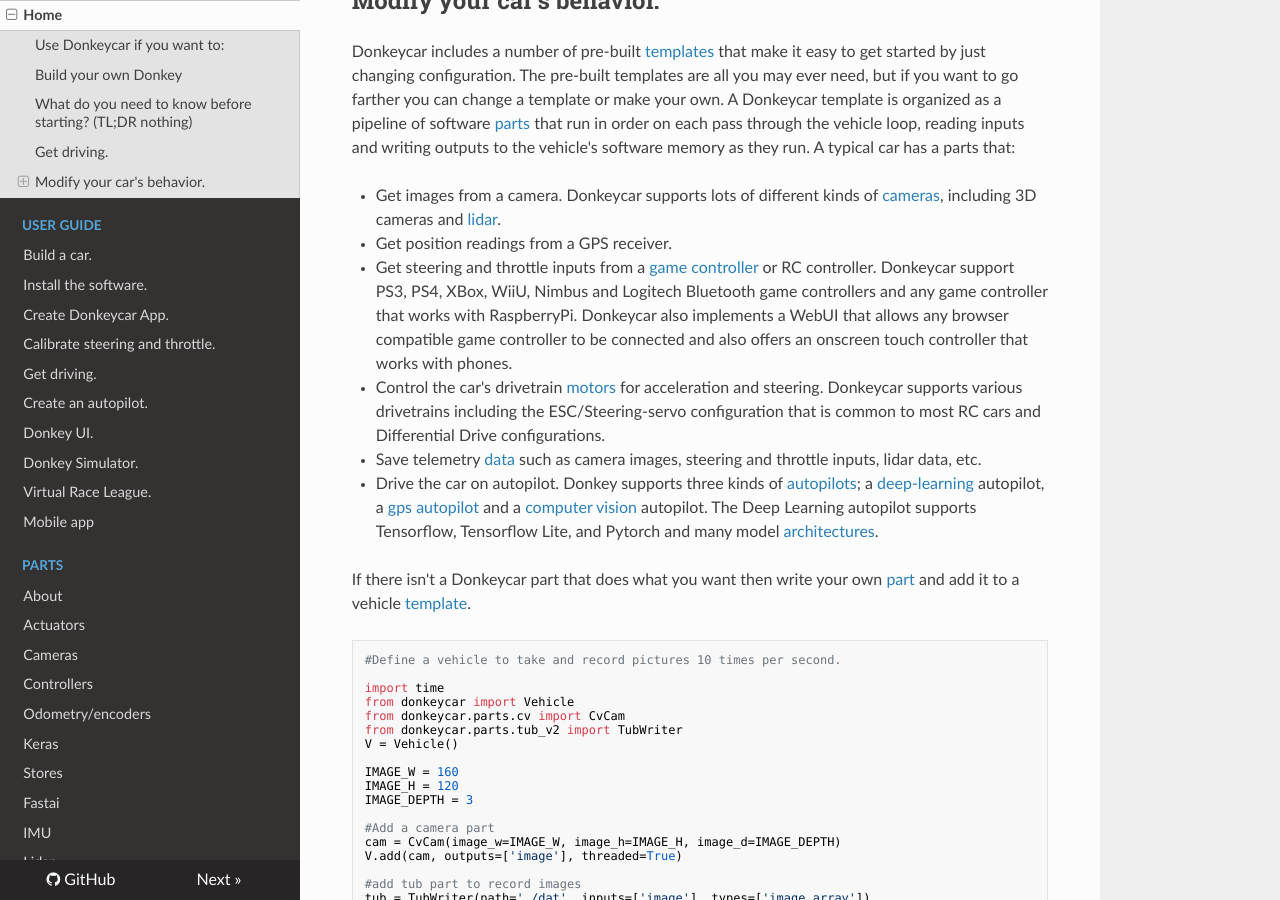
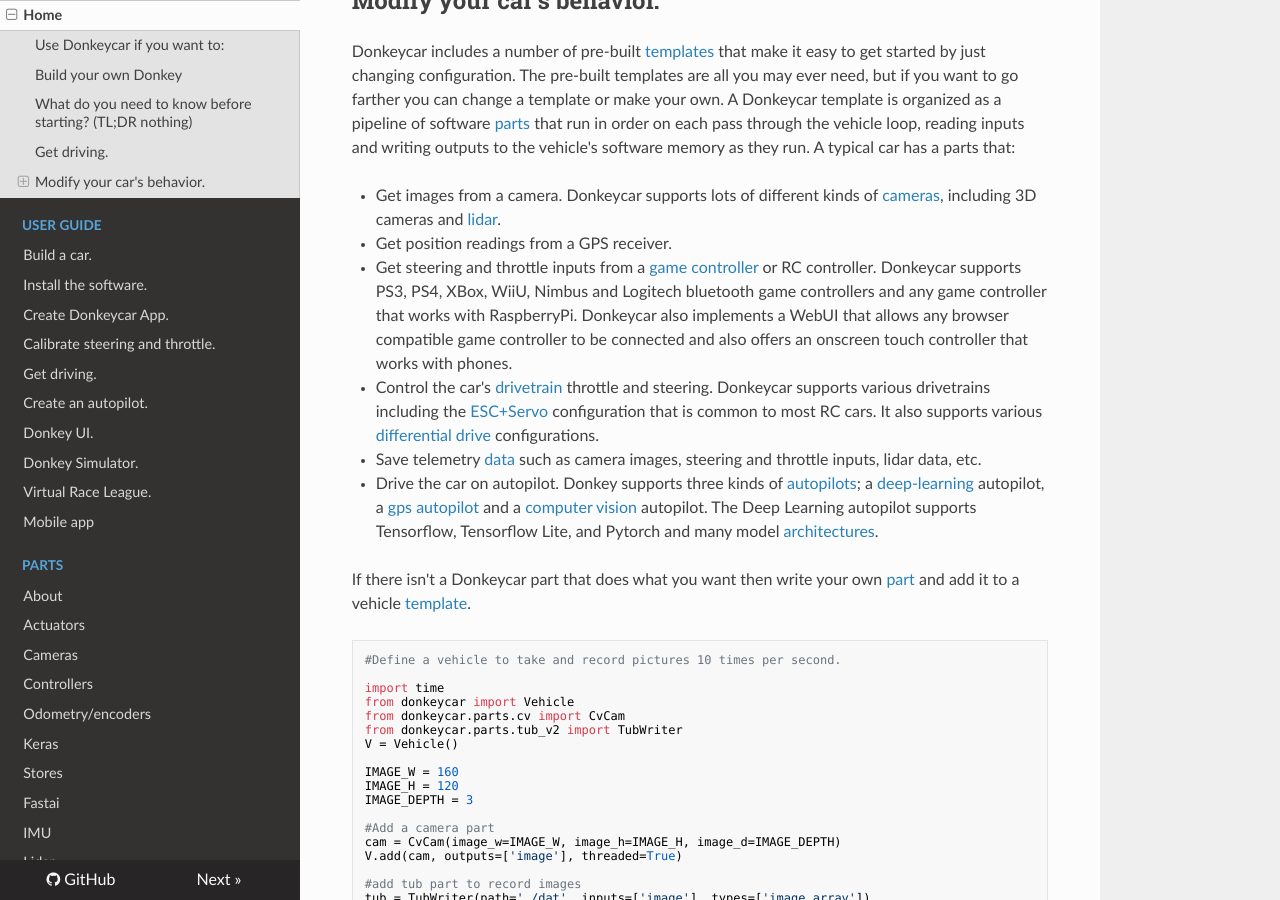
Before and after one commit to autorope/donkeydocs, an MkDocs documentation site: the page built from docs/index.md, in a window 1280 px wide and 900 px high, scrolled down 2354 px. Built offline with MkDocs 1.6.1, drawn with Linux system fonts in a browser that asks for light colours; nearby versions of some CDN libraries; some of the changed text lies outside the part shown.

Commit message:
Update index.md with minor wording changes
- also include links to drivetrain docs for ESC+servo and differential drive.

```diff
--- a/docs/index.md
+++ b/docs/index.md
@@ -12,7 +12,7 @@ Donkey is an open source Self Driving Car Platform for remote control cars writt
 
 ### Use Donkeycar if you want to:
 * Build a robot and teach it to drive itself.
-* Experiment with [autopilots](guide/train_autopilot/), GPS, computer vision and neural networks.
+* Experiment with [autopilots](guide/train_autopilot/), neural networks, computer vision, and GPS.
 * Compete in self driving races like [DIY Robocars](http://diyrobocars.com), including [online simulator races](guide/deep_learning/virtual_race_league/) against competitors from around the world.
 * Participate in a vibrant [online community](https://discord.gg/PN6kFeA) learning cutting edge techology and having fun doing it.
 
@@ -46,8 +46,8 @@ Donkeycar includes a number of pre-built [templates](guide/create_application/)
 
 - Get images from a camera. Donkeycar supports lots of different kinds of [cameras](parts/cameras/), including 3D cameras and [lidar](parts/lidar/).
 - Get position readings from a GPS receiver.
-- Get steering and throttle inputs from a [game controller](parts/controllers/) or RC controller.  Donkeycar support PS3, PS4, XBox, WiiU, Nimbus and Logitech Bluetooth game controllers and any game controller that works with RaspberryPi.  Donkeycar also implements a WebUI that allows any browser compatible game controller to be connected and also offers an onscreen touch controller that works with phones.
-- Control the car's drivetrain [motors](parts/actuators/) for acceleration and steering. Donkeycar supports various drivetrains including the ESC/Steering-servo configuration that is common to most RC cars and Differential Drive configurations.
+- Get steering and throttle inputs from a [game controller](parts/controllers/) or RC controller.  Donkeycar supports PS3, PS4, XBox, WiiU, Nimbus and Logitech bluetooth game controllers and any game controller that works with RaspberryPi.  Donkeycar also implements a WebUI that allows any browser compatible game controller to be connected and also offers an onscreen touch controller that works with phones.
+- Control the car's [drivetrain](parts/actuators/) throttle and steering. Donkeycar supports various drivetrains including the [ESC+Servo](parts/actuators/#standard-rc-with-esc-and-steering-servo) configuration that is common to most RC cars.  It also supports various [differential drive](parts/actuators/#differential-drive-cars) configurations.
 - Save telemetry [data](parts/stores/) such as camera images, steering and throttle inputs, lidar data, etc.
 - Drive the car on autopilot.  Donkey supports three kinds of [autopilots](guide/train_autopilot/); a [deep-learning](guide/deep_learning/train_autopilot/) autopilot, a [gps autopilot](guide/path_follow/path_follow/) and a [computer vision](guide/computer_vision/computer_vision/) autopilot.  The Deep Learning autopilot supports Tensorflow, Tensorflow Lite, and Pytorch and many model [architectures](parts/keras/).
 
```
